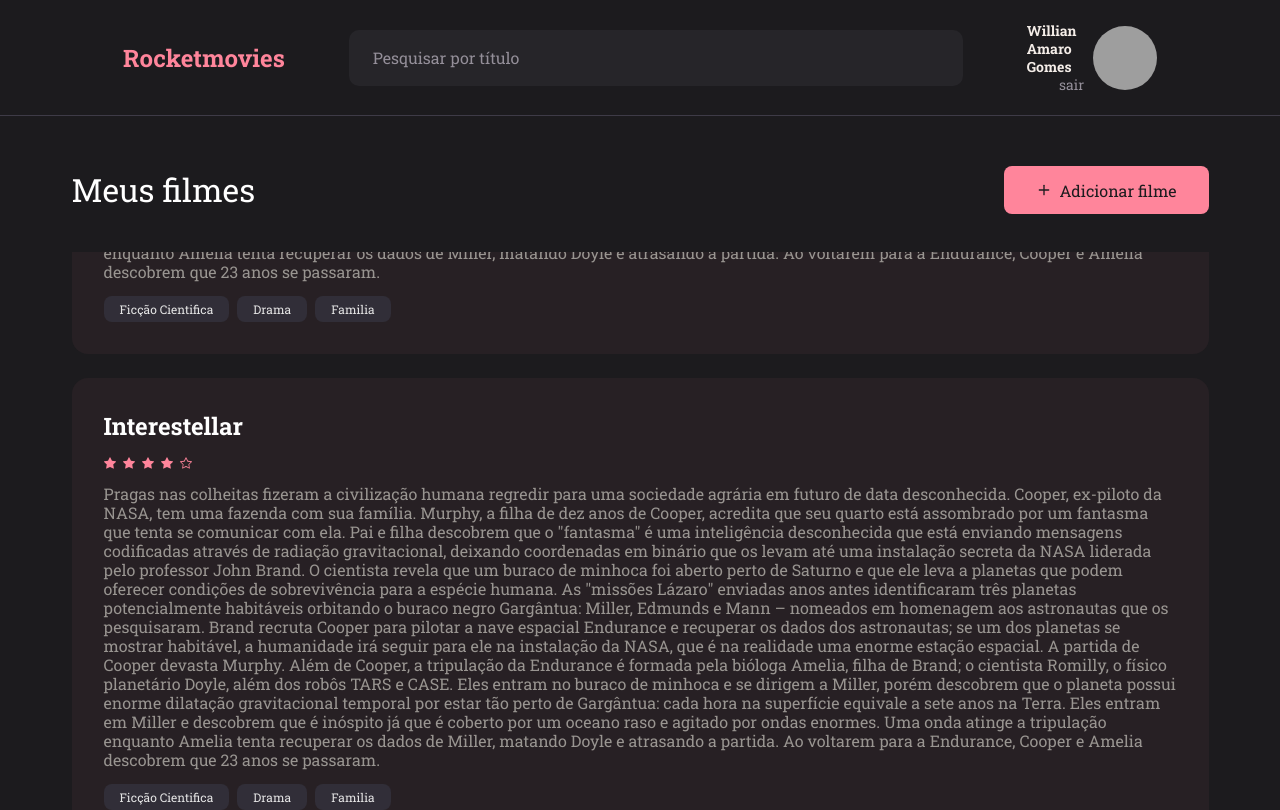
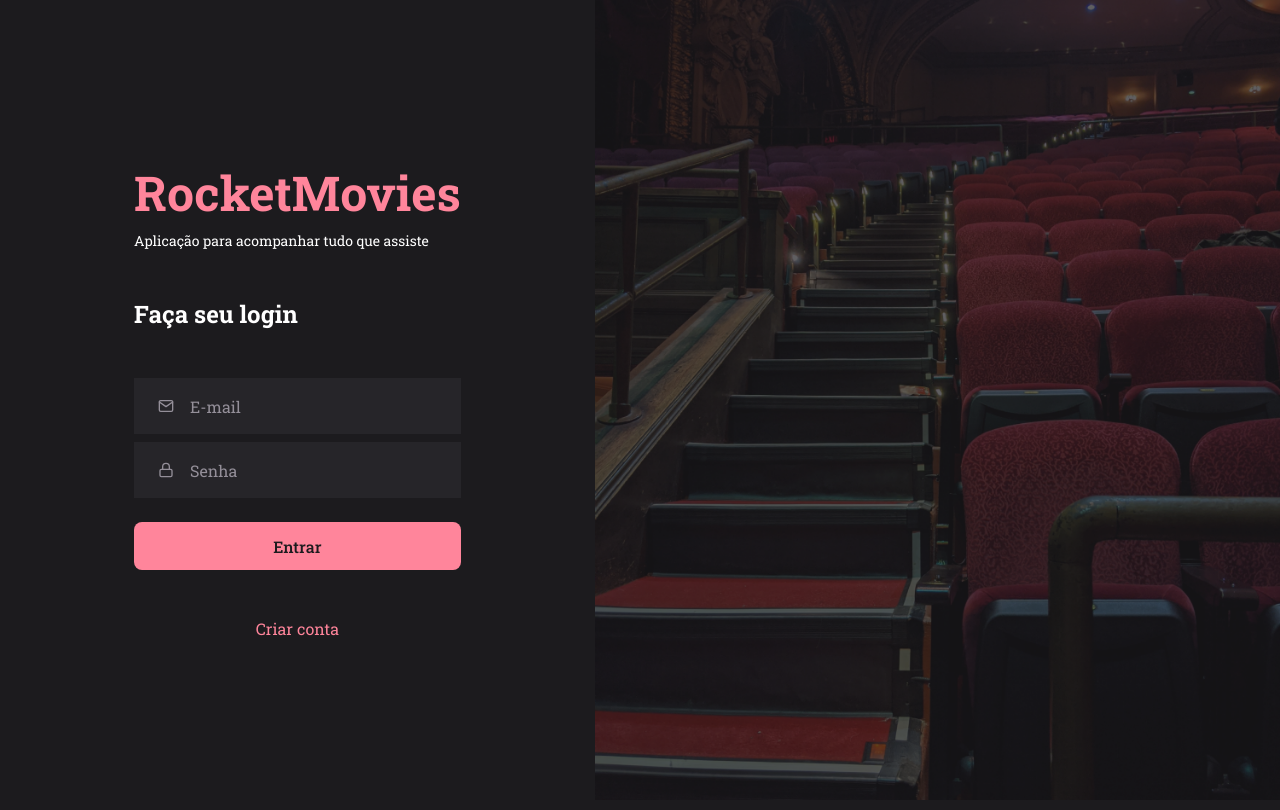
Before and after one commit to williangomesdev/Explorer-Stage09-Desafio-Rocketmovies-Frontend, a React (Vite) app: page / in a window 1280 px wide. Shown: the top 810 px of the page. Built offline with nearby package versions, Linux system fonts and the light colour scheme; grey boxes are pictures that could not be loaded.

Commit message:
página sign in

```diff
--- a/src/components/Button/styles.js
+++ b/src/components/Button/styles.js
@@ -6,6 +6,7 @@
   color: ${({ theme }) => theme.COLORS.BACKGROUND};
   height: 48px;
   padding: 0 2rem;
+  border: none;
   border-radius: 0.5rem;
   font-weight: 500;
 
--- a/src/components/Input/index.jsx
+++ b/src/components/Input/index.jsx
@@ -3,8 +3,8 @@
 export function Input({ icon: Icon, ...rest }) {
     return (
         <Container type="text">
-            {Icon && <Icon size={20} />}
-            <input{...rest} />
+            {Icon && <Icon size={16} />}
+            <input {...rest} />
         </Container>
     )
 }
--- a/src/components/Input/styles.js
+++ b/src/components/Input/styles.js
@@ -1,20 +1,23 @@
 import styled from "styled-components";
 
 export const Container = styled.div`
-    width: 100%;
-    max-width: 39.375rem;
-  input {
-    display: flex;
-    align-items: center;
+  width: 100%;
+  max-width: 39.375rem;
+  display: flex;
+  align-items: center;
+  gap: 16px;
+  padding-left: 1.5rem;
+  color: ${({ theme }) => theme.COLORS.GRAY_400};
+  background: ${({ theme }) => theme.COLORS.BACKGROUND_INPUT};
 
-    background: ${({ theme }) => theme.COLORS.BACKGROUND_INPUT};
+  > input {
+    width: 100% auto;
+    height: 3.5rem;
+    background: transparent;
     border: none;
     border-radius: 0.625rem;
+    color: ${({ theme }) => theme.COLORS.WHITE};
 
-    width: 100%;
-    height: 3.5rem;
-    padding: 19px 24px;
-    color: ${({ theme }) => theme.COLORS.WHITE};
     &::placeholder {
       color: ${({ theme }) => theme.COLORS.GRAY_400};
     }
--- a/src/components/Movie/styles.js
+++ b/src/components/Movie/styles.js
@@ -31,7 +31,7 @@
   }
 
   p {
-    text-align: left;
+    text-align: justify;
     font-size: 1rem;
     line-height: 1.1875rem;
     color: ${({ theme }) => theme.COLORS.GRAY_200};
--- a/src/main.jsx
+++ b/src/main.jsx
@@ -5,13 +5,14 @@
 import theme from './styles/theme'
 import { App } from './App'
 import { Home } from './pages/Home'
+import { SignIn } from './pages/SignIn'
 
 
 ReactDOM.createRoot(document.getElementById('root')).render(
   <React.StrictMode>
     <ThemeProvider theme={theme}>
       <GlobalStyles />
-      <Home />
+      <SignIn />
     </ThemeProvider>
   </React.StrictMode>
 )
--- a/src/pages/Home/index.jsx
+++ b/src/pages/Home/index.jsx
@@ -39,6 +39,14 @@
                     ]
                 }} />
 
+                <Movie data={{
+                    title: "Interestellar", tags: [
+                        { id: '1', name: 'Ficção Cientifica' },
+                        { id: '2', name: 'Drama' },
+                        { id: '3', name: 'Familia' }
+                    ]
+                }} />
+
             </div>
         </Container>
     );
--- a/src/pages/Home/styles.js
+++ b/src/pages/Home/styles.js
@@ -41,14 +41,15 @@
   .movieTags {
     margin-top: 2.375rem;
     margin-inline: auto;
-    margin-bottom: 60px;
-    max-width: 1137px;
-    max-height: 716px;
+    margin-bottom: 3.75rem;
+    max-width: 71.0625rem;
+    max-height: 44.75rem;
+    height: 100%;
     display: flex;
     flex-direction: column;
     justify-content: center;
     gap: 1.5rem;
-    overflow-y: scroll;
+    overflow-y: auto;
 
     &::-webkit-scrollbar {
       width: 0.5rem;
--- /dev/null
+++ b/src/pages/SignIn/index.jsx
@@ -0,0 +1,23 @@
+import { FiLogIn, FiMail, FiLock } from 'react-icons/fi'
+import { Input } from "../../components/Input";
+import { Button } from '../../components/Button'
+import { ButtonText } from '../../components/ButtonText'
+import { Container, Form, Background } from "./styles";
+
+export function SignIn() {
+    return (
+        <Container>
+            <Form>
+                <h1>RocketMovies</h1>
+                <p>Aplicação para acompanhar tudo que assiste</p>
+                <h2>Faça seu login</h2>
+                <Input placeholder="E-mail" type="text" icon={FiMail} />
+                <Input placeholder="Senha" type="password" icon={FiLock} />
+                <Button title="Entrar" />
+                <ButtonText title="Criar conta" />
+
+            </Form>
+            <Background />
+        </Container>
+    )
+}
--- /dev/null
+++ b/src/pages/SignIn/styles.js
@@ -0,0 +1,48 @@
+import styled from "styled-components";
+import background from "../../assets/background.png";
+
+export const Container = styled.div`
+  height: 100vh;
+  display: flex;
+  align-items: stretch;
+`;
+
+export const Form = styled.form`
+  padding: 0 8.375rem;
+  display: flex;
+  gap: 0.5rem;
+  flex-direction: column;
+  justify-content: center;
+  align-items: flex-start;
+
+  h1 {
+    font-size: 3rem;
+    line-height: 3.9375rem;
+    color: ${({ theme }) => theme.COLORS.ROSE};
+  }
+
+  P {
+    font-size: 14px;
+    line-height: 18px;
+    text-align: left;
+  }
+
+  h2 {
+    padding-block: calc(3rem - 0.5rem);
+  }
+
+  button {
+    margin-top: calc(1.5rem - 0.5rem);
+  }
+
+  button:nth-of-type(2) {
+    margin-top: calc(3rem - 0.5rem);
+    align-self: center;
+  }
+`;
+
+export const Background = styled.div`
+  flex: 1;
+  background: url(${background}) no-repeat center center;
+  background-size: cover;
+`;
```
Also changed, not shown: src/assets/background.png (added).
